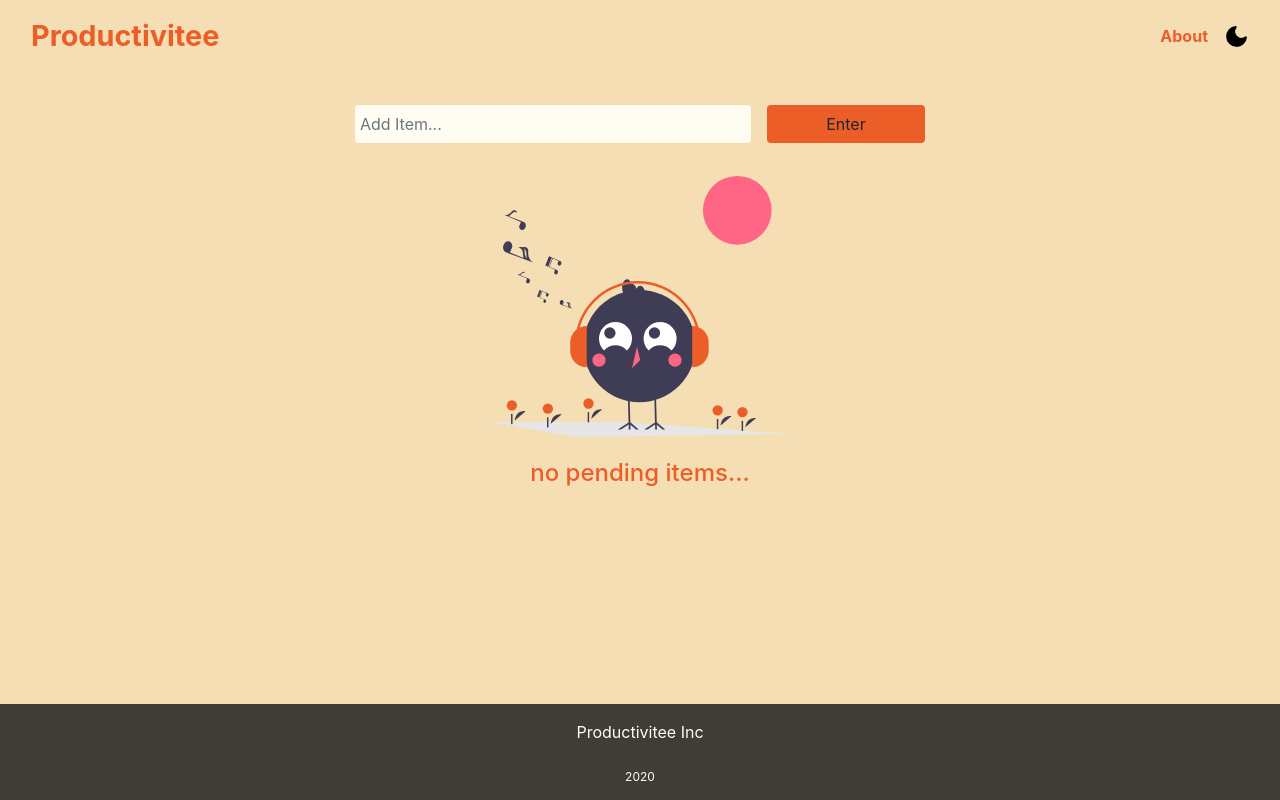
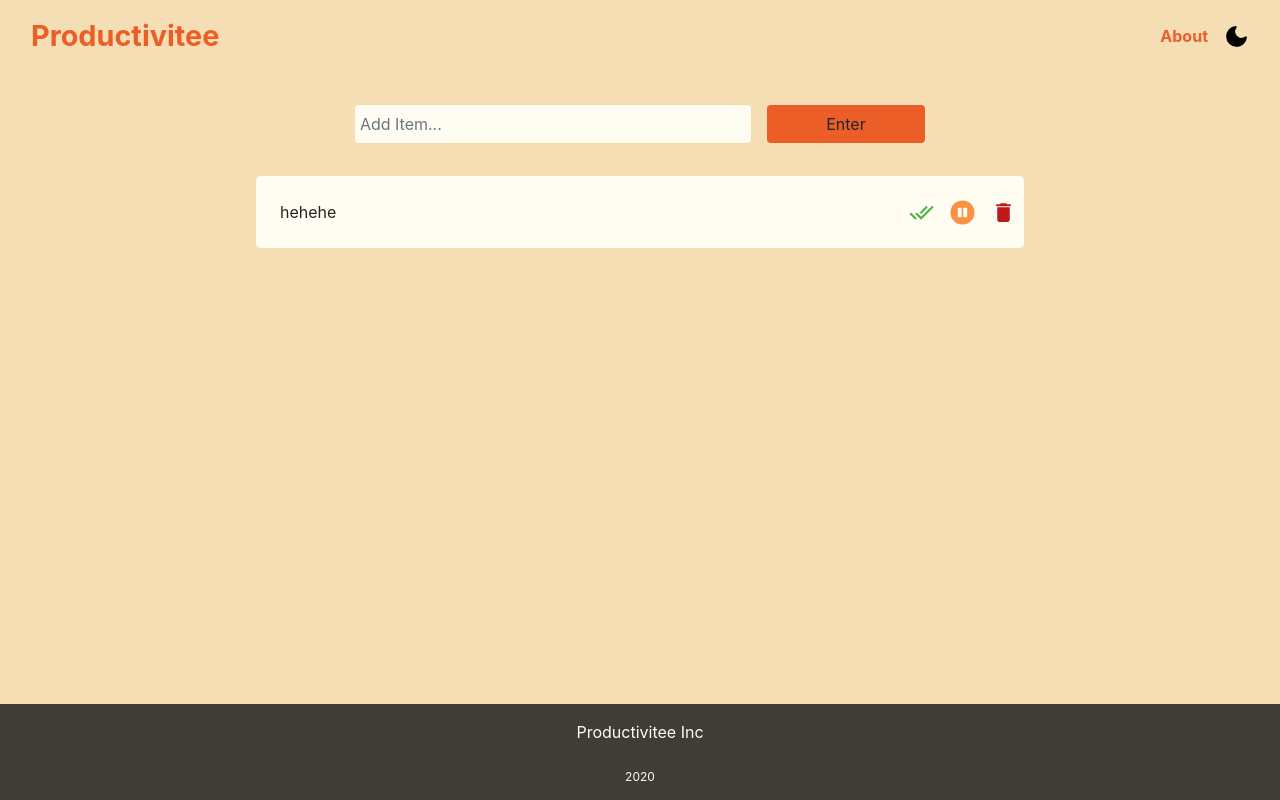
Before and after one commit to Kiptim54/Productivity, a React (Create React App) app: page / in a window 1280 px wide. Built offline with nearby package versions, Linux system fonts and the light colour scheme.

Commit message:
add cannot figure out how to make state an object

```diff
--- a/src/App.js
+++ b/src/App.js
@@ -23,7 +23,7 @@ function App() {
             className="App container-fluid"
             style={{ background: theme.background, color: theme.textColor }}
         >
-            <ErrorBoundary>
+            {/* <ErrorBoundary> */}
                 <Nav />
 
                 <Router>
@@ -31,7 +31,7 @@ function App() {
                     <About path="/about" />
                 </Router>
                 <Footer />
-            </ErrorBoundary>
+            {/* </ErrorBoundary> */}
         </div>
     );
 }
--- a/src/components/Productivity.js
+++ b/src/components/Productivity.js
@@ -14,20 +14,23 @@ const ACTIONS = {
     UPDATE: 'update',
 };
 
-const reducer = (reducerTodos, action) => {
+const reducer = (state, action) => {
+    console.log(state , "this is the state and what we should return");
     const { type, payload } = action;
-    // console.log(type, payload)
     switch (type) {
         case ACTIONS.ADD: {
-            return [...reducerTodos, payload.Todo];
+            console.log('in the add reducer function');
+            state.reducerTodos = [...state.reducerTodos, payload.Todo];
+            console.log(state)
+            return state
         }
 
         case ACTIONS.DELETE: {
-            return reducerTodos.filter((todo) => todo.id != payload.id);
+            return state.reducerTodos.filter((todo) => todo.id != payload.id);
         }
 
         case ACTIONS.EDIT: {
-            const newTodos = [...reducerTodos];
+            const newTodos = [...state.reducerTodos];
             newTodos.map((todo) => {
                 if (todo.id === payload.id) {
                     todo.name = payload.value;
@@ -37,7 +40,7 @@ const reducer = (reducerTodos, action) => {
         }
 
         case ACTIONS.PAUSE: {
-            const newTodos = [...reducerTodos];
+            const newTodos = [...state.reducerTodos];
             newTodos.map((todo) => {
                 if (todo.id === payload.id) {
                     todo.status = 'paused';
@@ -47,7 +50,7 @@ const reducer = (reducerTodos, action) => {
         }
 
         case ACTIONS.UNPAUSE: {
-            const newTodos = [...reducerTodos];
+            const newTodos = [...state.reducerTodos];
             newTodos.map((todo) => {
                 if (todo.id === payload.id) {
                     todo.status = 'new';
@@ -60,16 +63,21 @@ const reducer = (reducerTodos, action) => {
             throw new Error('does not match any case');
     }
 };
+
 function Productivity() {
     const [todo, setTodo] = useState('');
     const [todos, setTodos] = useLocalStorage('todos', []);
-    const [reducerTodos, dispatch] = useReducer(reducer, []);
+    const [state, dispatch] = useReducer(reducer, {
+        reducerTodos: [{ name: 'hehehe', id: 1, status: 'new' }],
+        reducercompletedTodos: [],
+    });
     const [completedTodos, setCompleteTodo] = useLocalStorage(
         'completedTodos',
         []
     );
     const [completeProgress, setCompleteProgress] = useState(0);
     const [pausedProgress, setPausedProgress] = useState(0);
+    const { reducerTodos, reducercompletedTodos } = state;
 
     useEffect(() => {
         UpdateProgressBar();
@@ -80,8 +88,8 @@ function Productivity() {
     }, [todos, completedTodos]);
 
     useEffect(() => {
-        console.log('updating reducer toods', reducerTodos);
-    }, [reducerTodos]);
+        console.log('updating reducer todos', reducerTodos);
+    }, [state]);
 
     const updateInput = (input) => {
         setTodo(input);
@@ -97,7 +105,8 @@ function Productivity() {
             status: 'new',
         };
         // setTodos(newTodos);
-        const newTodos = [...todos, newTodo];
+        // const newTodos = [...todos, newTodo];
+        console.log('in the submit function');
         dispatch({ type: ACTIONS.ADD, payload: { Todo: newTodo } });
         setTodo('');
     };
@@ -156,7 +165,7 @@ function Productivity() {
         dispatch({ type: ACTIONS.UNPAUSE, payload: { id } });
     }
 
-    function updateTodo(e, id) {;
+    function updateTodo(e, id) {
         dispatch({
             type: ACTIONS.EDIT,
             payload: { id: id, value: e.target.value },
--- a/src/components/Todos.js
+++ b/src/components/Todos.js
@@ -12,7 +12,7 @@ function Todos(props) {
         unpauseTodos,
         updateTodo,
     } = props;
-
+    // console.log("todos delivered in the Todos.js", todos)
     return (
         <div className="Todos">
             {todos.length >= 1 ? (
```
